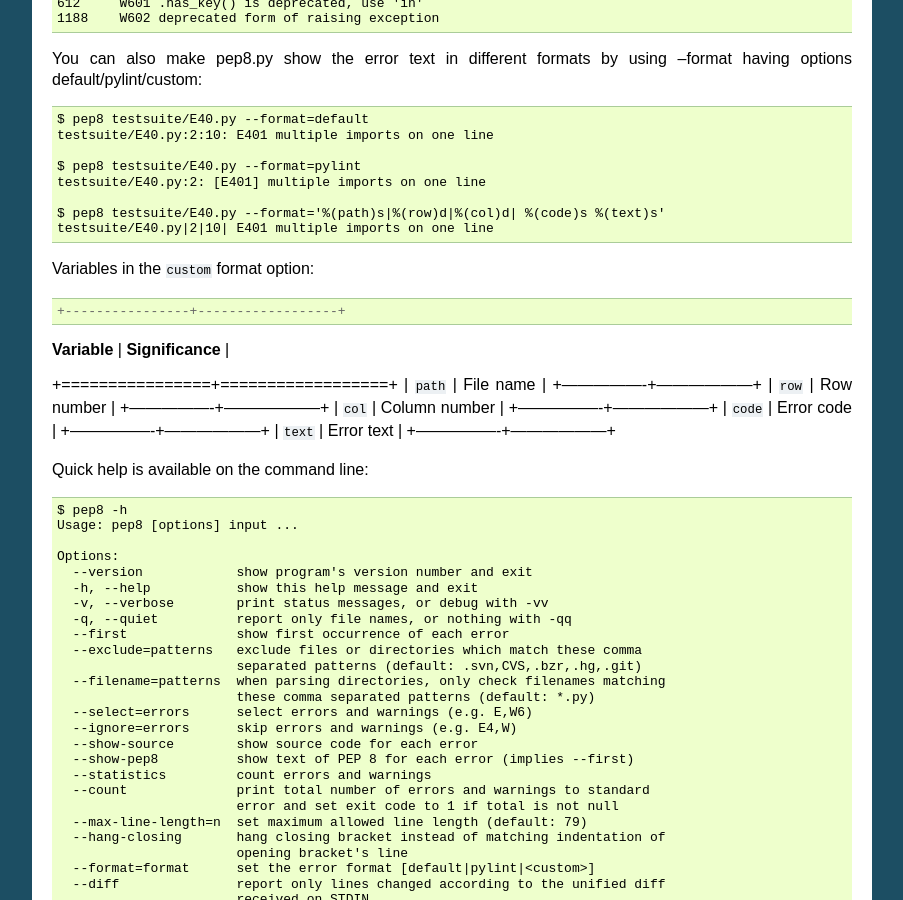
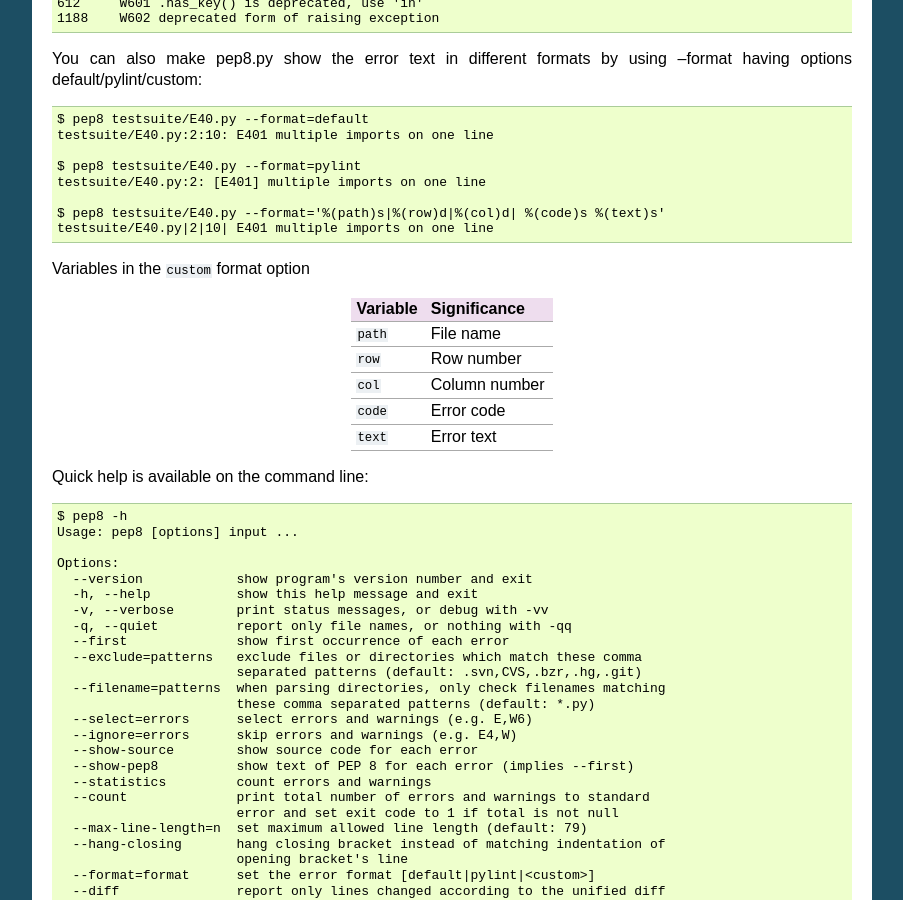
Before and after one commit to PyCQA/pycodestyle, a Sphinx documentation site: the page built from docs/intro.rst, in a window 1280 px wide and 900 px high, scrolled down 1729 px. Shown: the whole window, without its empty margins (198-1101 px from the left). Built offline with Sphinx 7.4.7, drawn with Linux system fonts in a browser that asks for light colours.

```diff
--- a/docs/intro.rst
+++ b/docs/intro.rst
@@ -122,7 +122,7 @@ You can also make pep8.py show the error text in different formats by using --fo
   $ pep8 testsuite/E40.py --format='%(path)s|%(row)d|%(col)d| %(code)s %(text)s'
   testsuite/E40.py|2|10| E401 multiple imports on one line
 
-Variables in the ``custom`` format option::
+Variables in the ``custom`` format option
 
 +----------------+------------------+
 | **Variable**   | **Significance** |
```
